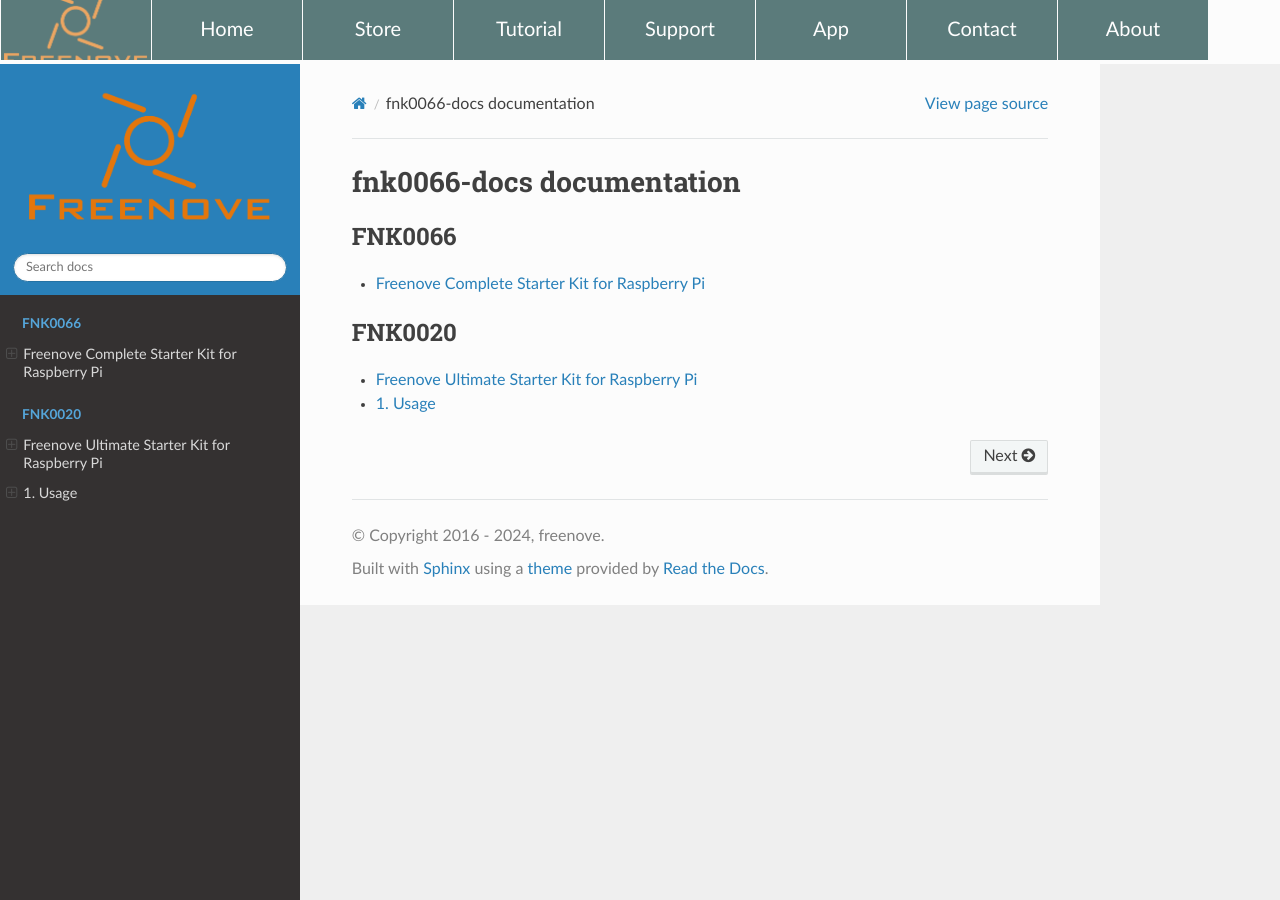
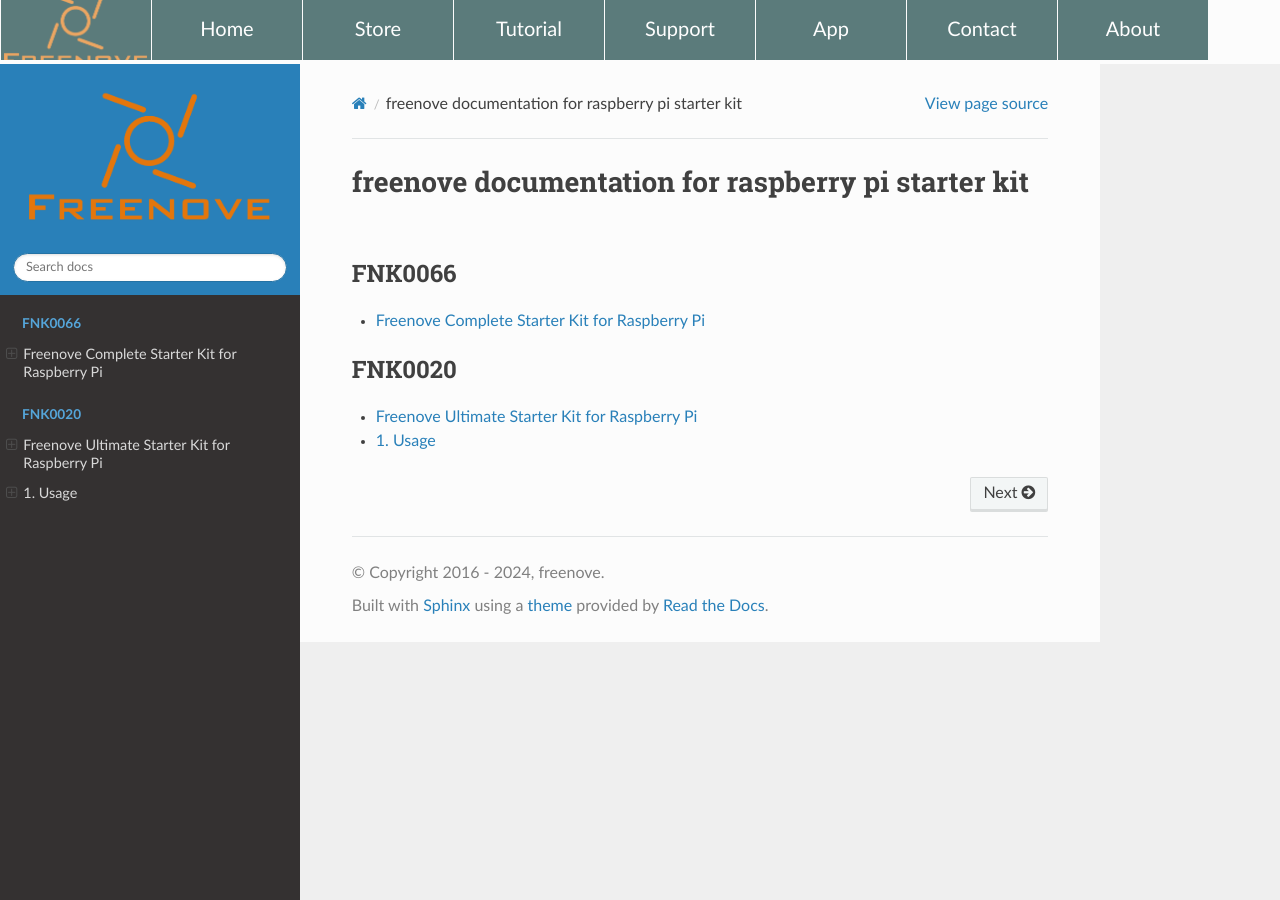
Before and after one commit to SuhaylZhao/rpi-starter-kit-docs, a Sphinx documentation site: the page built from docs/source/index.rst, in a window 1280 px wide and 900 px high. Built offline with Sphinx 7.4.7 and the Read the Docs theme 3.1.0, drawn with Linux system fonts in a browser that asks for light colours; nearby versions of some CDN libraries; library files that are not in the unit come from our copies; pages that are not in the unit, such as notebooks, are missing from menus.

Commit message:
Update index.rst

```diff
--- a/docs/source/index.rst
+++ b/docs/source/index.rst
@@ -1,6 +1,6 @@
 
 ###########################
-fnk0066-docs documentation
+freenove documentation for raspberry pi starter kit
 ###########################
 
 .. :doc:`/fnk0020/fnk0020`
```
